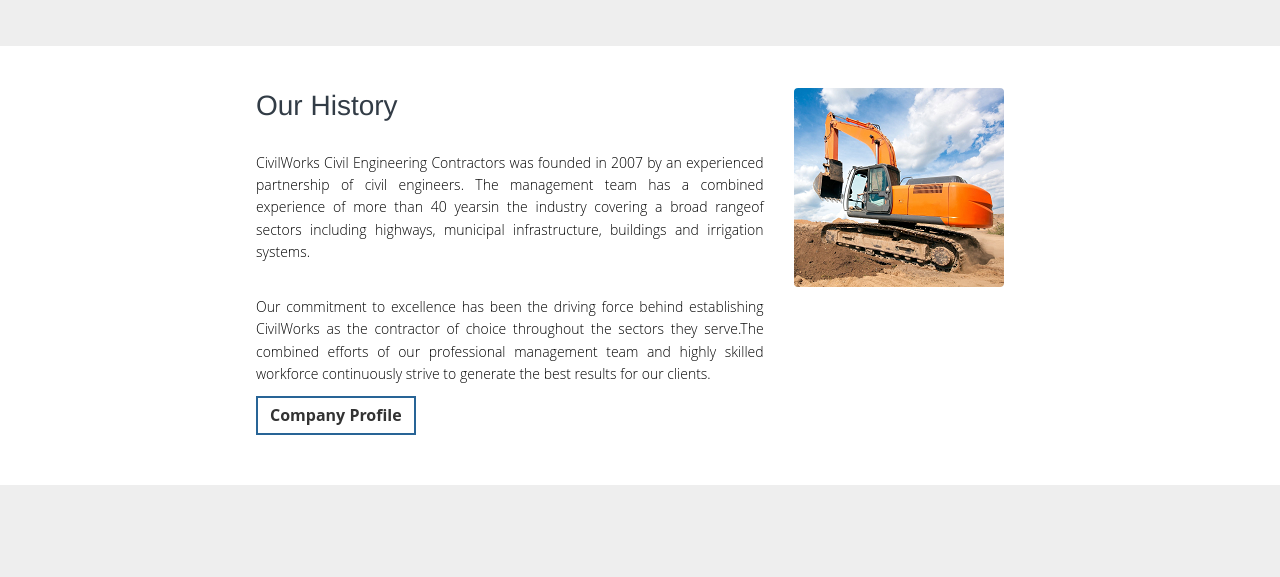
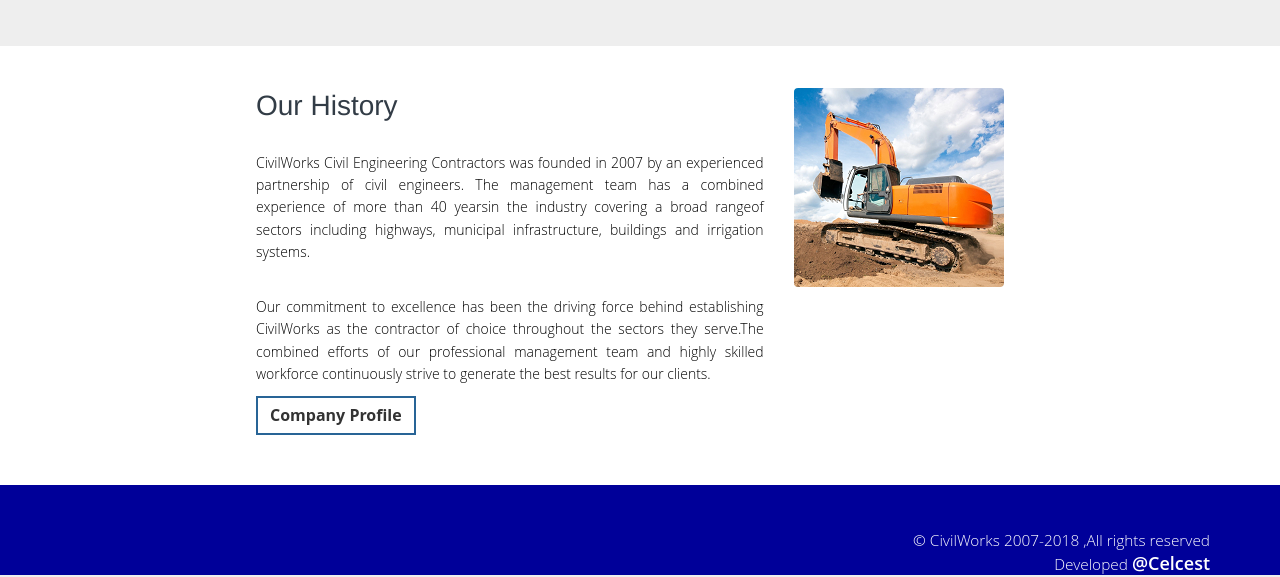
Before and after one commit to Geeky101/cw-web, a plain HTML site: page about.html in a window 1280 px wide. Shown: the part 1445-2022 px from the top of the page. Before the commit the page ends 1930 px from the top, so only its background shows below. Drawn offline with Linux system fonts and the light colour scheme.

Commit message:
updated about footer

```diff
--- a/about.html
+++ b/about.html
@@ -148,4 +148,23 @@
       </div>
     </div>
 </body>
+<footer>
+  <div class="footer">
+    <div class="container text_center">
+
+
+      <div class="col-12">
+        <div class="copyright" style="font-size:1.1em">
+          &copy; CivilWorks 2007-2018 ,All rights reserved
+          <div class="credits">
+            Developed
+              <a href="celcest.com" style="color: aliceblue;font-size: 18px">@Celcest</a>
+              <a href=""></a>
+          </div>
+        </div>
+      </div>
+    </div>
+
+  </div>
+</footer>
 </html>
--- a/css/styling.css
+++ b/css/styling.css
@@ -299,6 +299,25 @@
 	color: #000;
 }
 
+.footer {
+    background: #000099;
+    padding: 15px 22px;
+    height: 90px;
+}
+
+.copyright {
+    margin-top: 30px;
+	text-align: right;
+	color: #fff !important;
+}
+
+.copyright a {
+    color: #fff !important;
+    font-weight: 600;
+    font-size: 12px;
+    text-shadow: none;
+}
+
 /* // ANIMATION STYLES // */
 
 .panels div.back {
```
